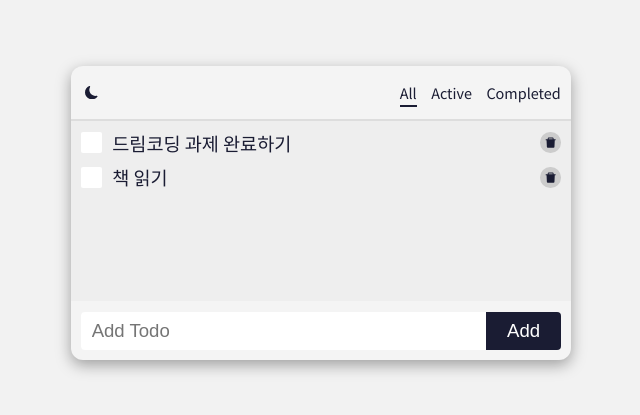
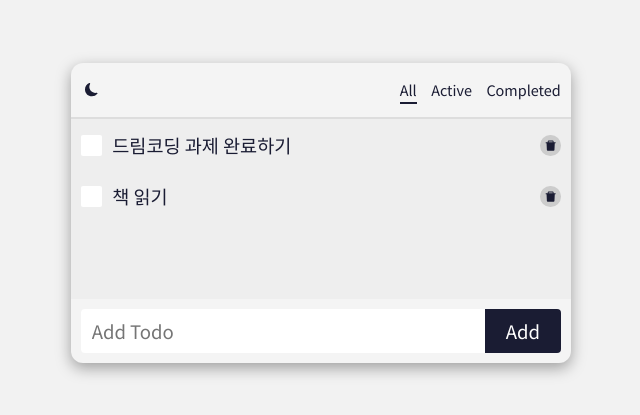
Before and after one commit to kyh196201/react-todo, a React (Create React App) app: page / in a window 1280 px wide. Shown: the part 187-602 px from the top of the page, without its empty margins (319-959 px from the left). Built offline with nearby package versions, Linux system fonts and the light colour scheme.

Commit message:
TodoItem 수정하는 input 스타일 추가

```diff
--- a/src/App.css
+++ b/src/App.css
@@ -8,6 +8,7 @@
   --indigo: #1a1c33;
   --indigo-light: #222439;
   --indigo-lighter: #333748;
+  --black: #222222;
 
   --point: var(--indigo);
   --bg-color: #f2f2f2;
@@ -17,6 +18,8 @@
   --body-color: #eeeeee;
   --delete-btn-color: var(--indigo);
   --delete-bg-color: #cccccc;
+  --todo-input-text-color: var(--indigo);
+  --todo-input-bg-color: var(--white);
 }
 
 * {
--- a/src/components/TodoItem.jsx
+++ b/src/components/TodoItem.jsx
@@ -22,13 +22,10 @@ export default function TodoItem({ todo, onDelete, onToggle }) {
         할 일 완료하기
       </Checkbox>
 
-      <p
-        className={`
-          ${styles.text} ${completed ? styles.completed : ''}
-        `}
-      >
-        {text}
-      </p>
+      <div className={styles.contents}>
+        <p className={styles.text}>{text}</p>
+        {/* <input type="text" className={styles.input} value={text} /> */}
+      </div>
 
       <button
         type="button"
--- a/src/styles/TodoForm.module.css
+++ b/src/styles/TodoForm.module.css
@@ -9,6 +9,8 @@
   border-bottom-left-radius: 4px;
   font-size: 1.8rem;
   font-weight: 400;
+  color: var(--indigo);
+  background-color: var(--white);
 }
 
 .add {
--- a/src/styles/TodoItem.module.css
+++ b/src/styles/TodoItem.module.css
@@ -4,7 +4,7 @@
 }
 
 .todo:not(:first-child) {
-  margin-top: 1.2rem;
+  margin-top: 1.8rem;
 }
 
 .todo.completed .text {
@@ -12,12 +12,30 @@
   color: var(--grey);
 }
 
-.text {
+.contents {
   flex: 1;
   margin: 0 1rem;
+}
+
+.text,
+.input {
+  padding: 0.5rem 0;
   font-size: 1.8rem;
   font-weight: 400;
+}
+
+.text {
   color: var(--text-color);
+}
+
+.input {
+  display: block;
+  width: 100%;
+  padding-left: 0.5rem;
+  padding-right: 0.5rem;
+  color: var(--todo-input-text-color);
+  background-color: var(--todo-input-bg-color);
+  border-radius: 0.4rem;
 }
 
 .delete {
--- a/src/styles/reset.css
+++ b/src/styles/reset.css
@@ -53,8 +53,15 @@ input {
 	outline: none;
 	margin: 0;
 	padding: 0;
+	font-family: inherit;
 }
 
 button {
 	cursor: pointer;
 }
+
+input {
+	background-color: transparent;
+	color: inherit;
+	line-height: inherit;
+}
```
